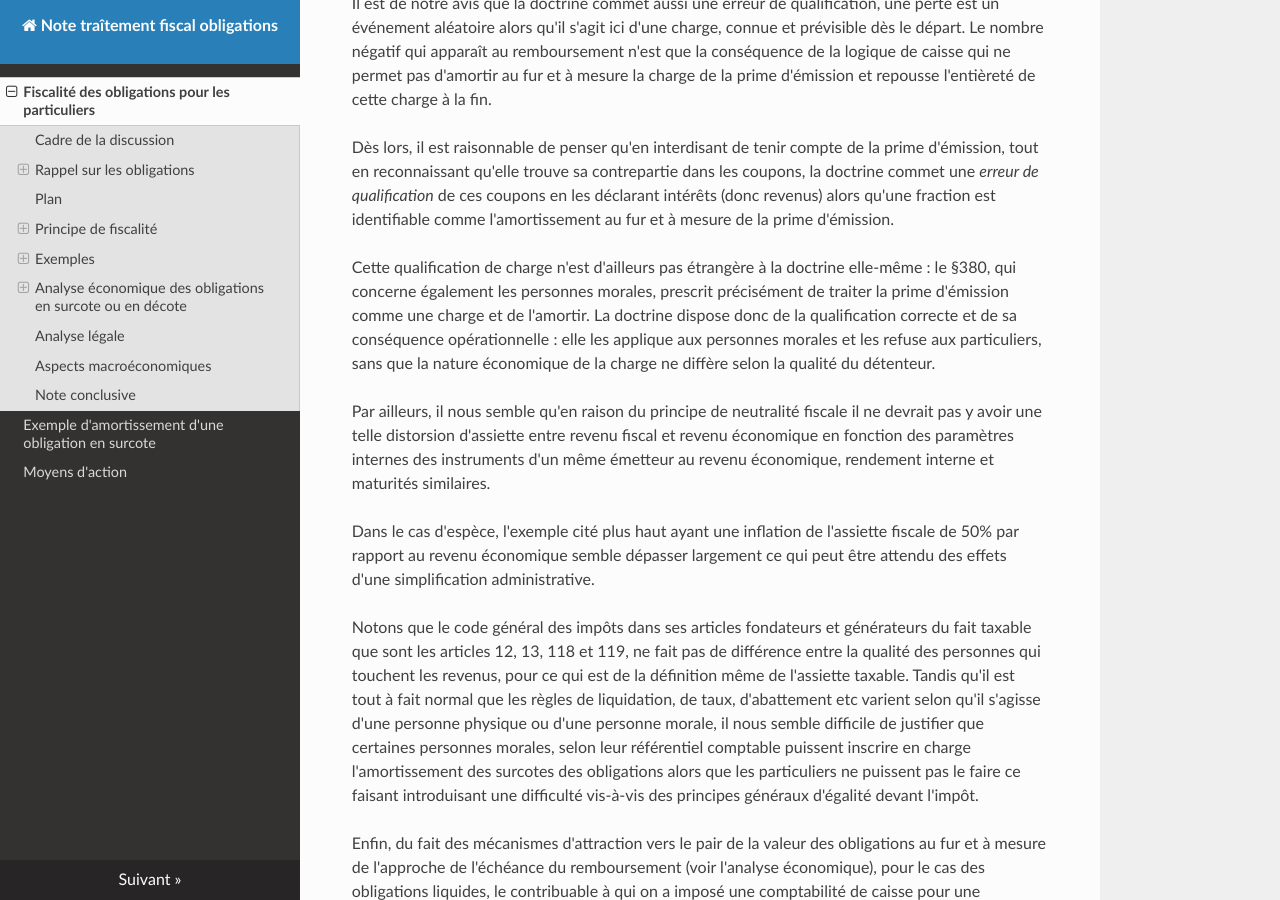
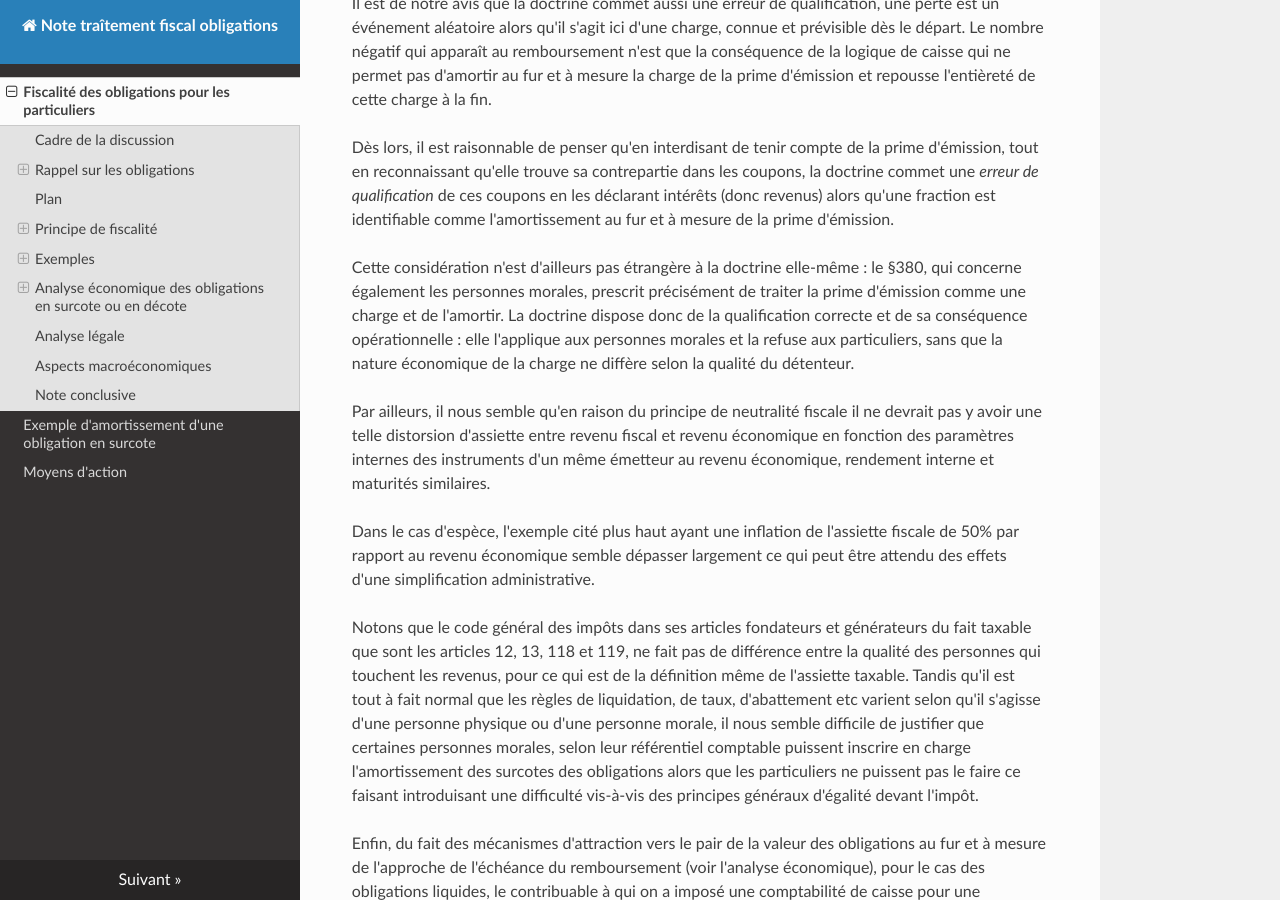
Before and after one commit to ConscritNeuneu/note-traitement-fiscal-obligations, an MkDocs documentation site: the page built from docs/note_fiscalisation_obligations.md, in a window 1280 px wide and 900 px high, scrolled down 11447 px. Built offline with MkDocs 1.6.1, drawn with Linux system fonts in a browser that asks for light colours; nearby versions of some CDN libraries.

Commit message:
Encore une petite modif

```diff
--- a/docs/note_fiscalisation_obligations.md
+++ b/docs/note_fiscalisation_obligations.md
@@ -684,11 +684,11 @@ dans les coupons, la doctrine commet une *erreur de qualification* de ces
 coupons en les déclarant intérêts (donc revenus) alors qu'une fraction est
 identifiable comme l'amortissement au fur et à mesure de la prime d'émission.
 
-Cette qualification de charge n'est d'ailleurs pas étrangère à la doctrine
-elle-même : le §380, qui concerne également les personnes morales, prescrit
-précisément de traiter la prime d'émission comme une charge et de l'amortir.
-La doctrine dispose donc de la qualification correcte et de sa conséquence
-opérationnelle : elle les applique aux personnes morales et les refuse aux
+Cette considération n'est d'ailleurs pas étrangère à la doctrine elle-même :
+le §380, qui concerne également les personnes morales, prescrit précisément
+de traiter la prime d'émission comme une charge et de l'amortir. La
+doctrine dispose donc de la qualification correcte et de sa conséquence
+opérationnelle : elle l'applique aux personnes morales et la refuse aux
 particuliers, sans que la nature économique de la charge ne diffère selon la
 qualité du détenteur.
 
```
